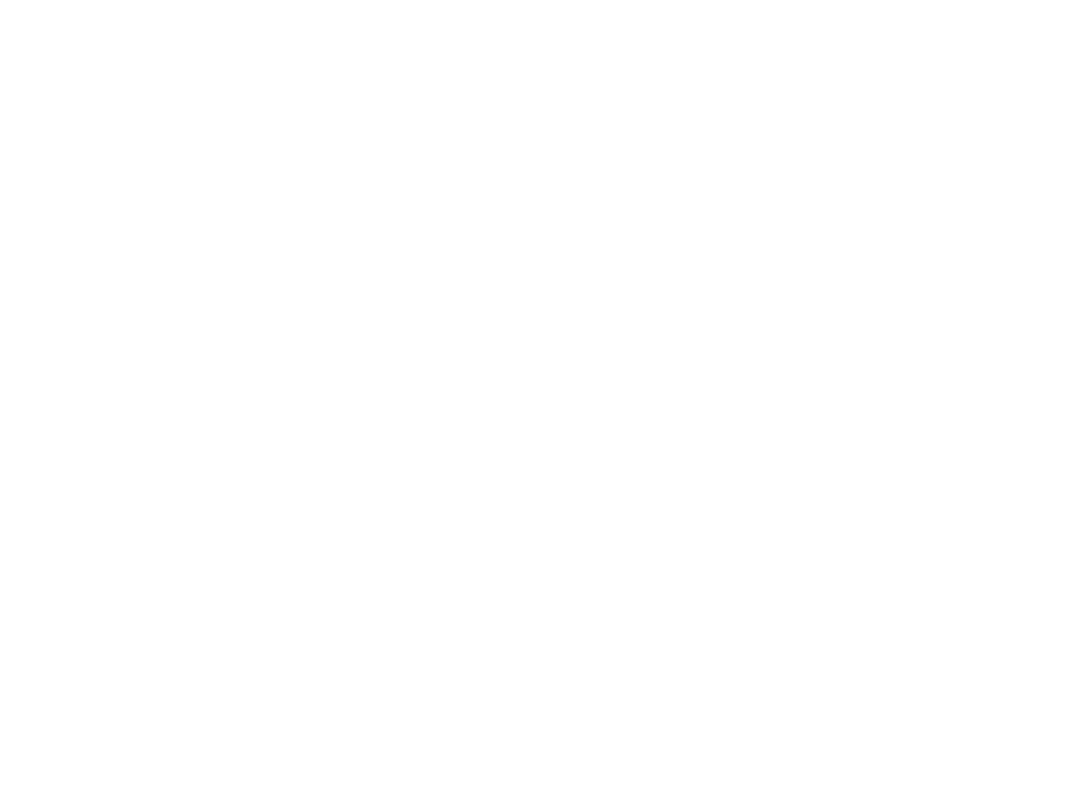
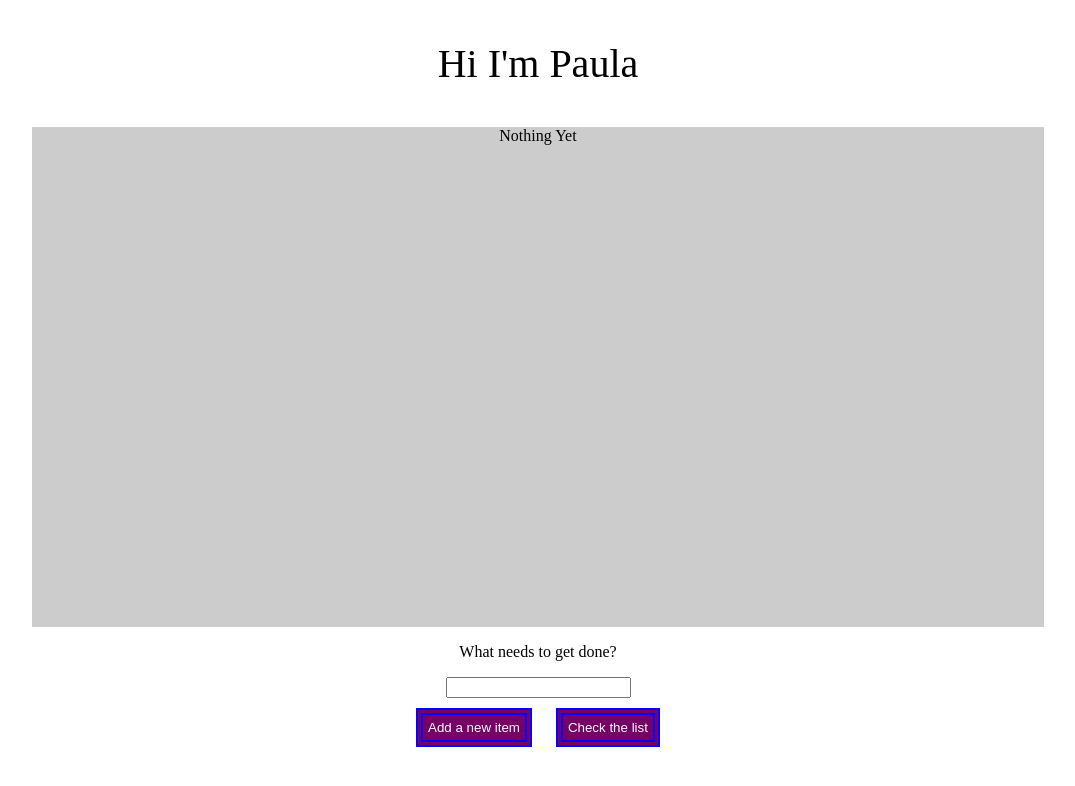
Before and after one commit to Jayj30pro/P.A.U.L.A., a plain HTML site: page P.A.U.L.A./index.html in a window 1280 px wide. Shown: the whole page, without its empty margins (102-1177 px from the left). Drawn offline with Linux system fonts and the light colour scheme.

Commit message:
Update index.html

```diff
--- a/P.A.U.L.A./index.html
+++ b/P.A.U.L.A./index.html
@@ -17,12 +17,56 @@ Appointments
     <head>
         <title> P.A.U.L.A. </title>
         <style>
+            header {
+                font-size: 40px;
+            }
+           #work-area {
+            height: 500px;
+            width: 80%;
+            background-color: #CCC;
+
+           }
+           button {
+            padding: 5px;
+            margin: 10px;
+            border: 7px double #00F;
+            color: #FFF;
+            background: #706;
+           }
         </style>
     </head>
     <body>
-        <div>
+        <header>
+            <p align="center">Hi I'm Paula</p>
+        </header>
+        <div align="center">
+            <div id="work-area">
+                <p id="contents"> Nothing Yet </p>
+            </div>
+            <p> What needs to get done? </p>
+            <input id="to-do" type="text"/>
+            <br/>
+            <button> Add a new item </button>
+            <button onclick="getList()"> Check the list </button>
         </div>
+        <br/><br/><br/><br/><br/>
         <script>
+            let doList = ["eggs","milk","hyper","bacon"];
+            let onScreen = document.getElementById("contents");
+
+            function getList() {
+                if (doList.length == 0) {
+                    onScreen.innerHTML = "We are just getting started";
+                }
+                else {
+                    let dipList = [];
+                    for (let i =0; i < doList.length; i++) {
+                        dipList.push(doList[i]);
+                        dipList.push("<br/>");
+                    }
+                    onScreen.innerHTML = dipList;
+                }
+            }
         </script>
     </body>
 </html>
```
